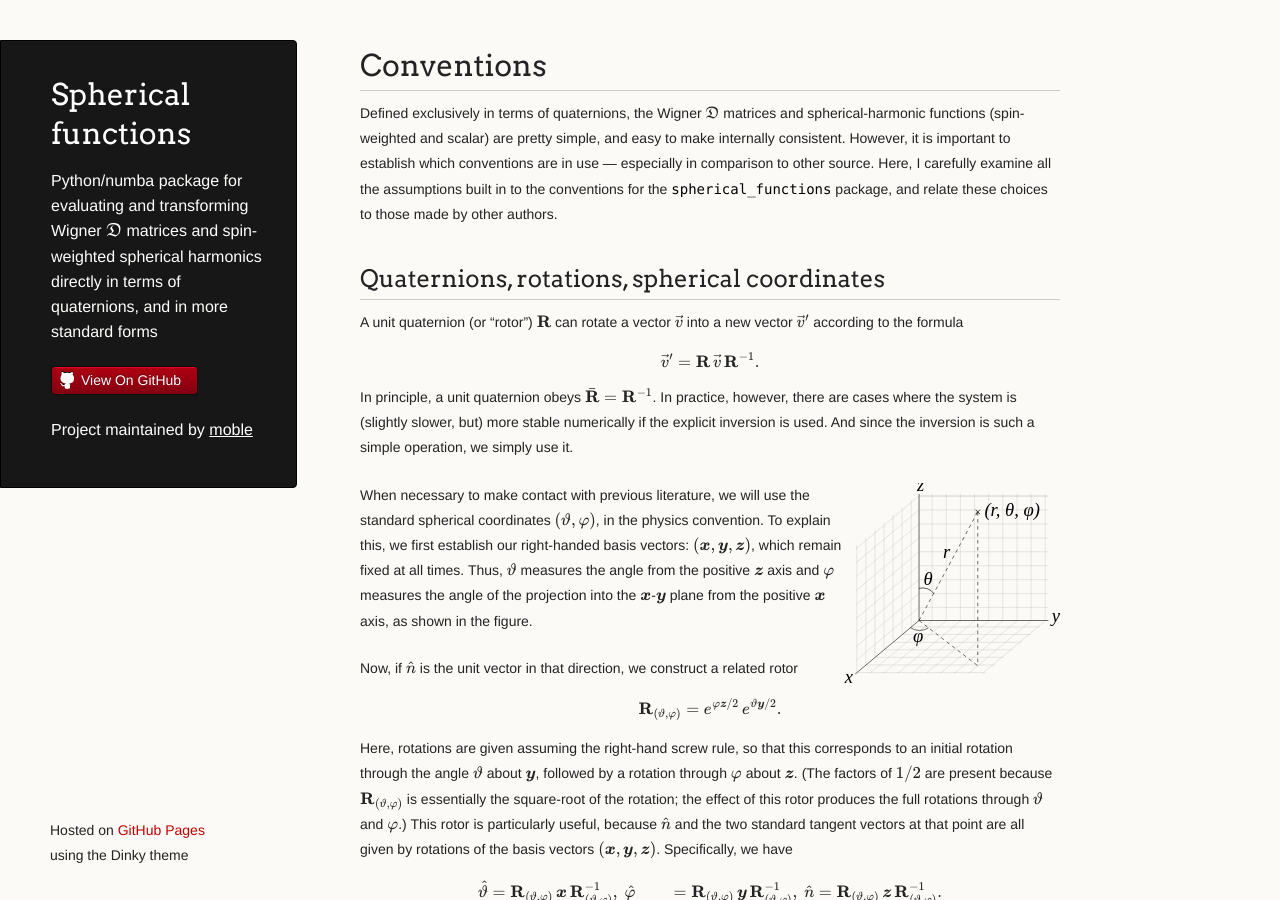
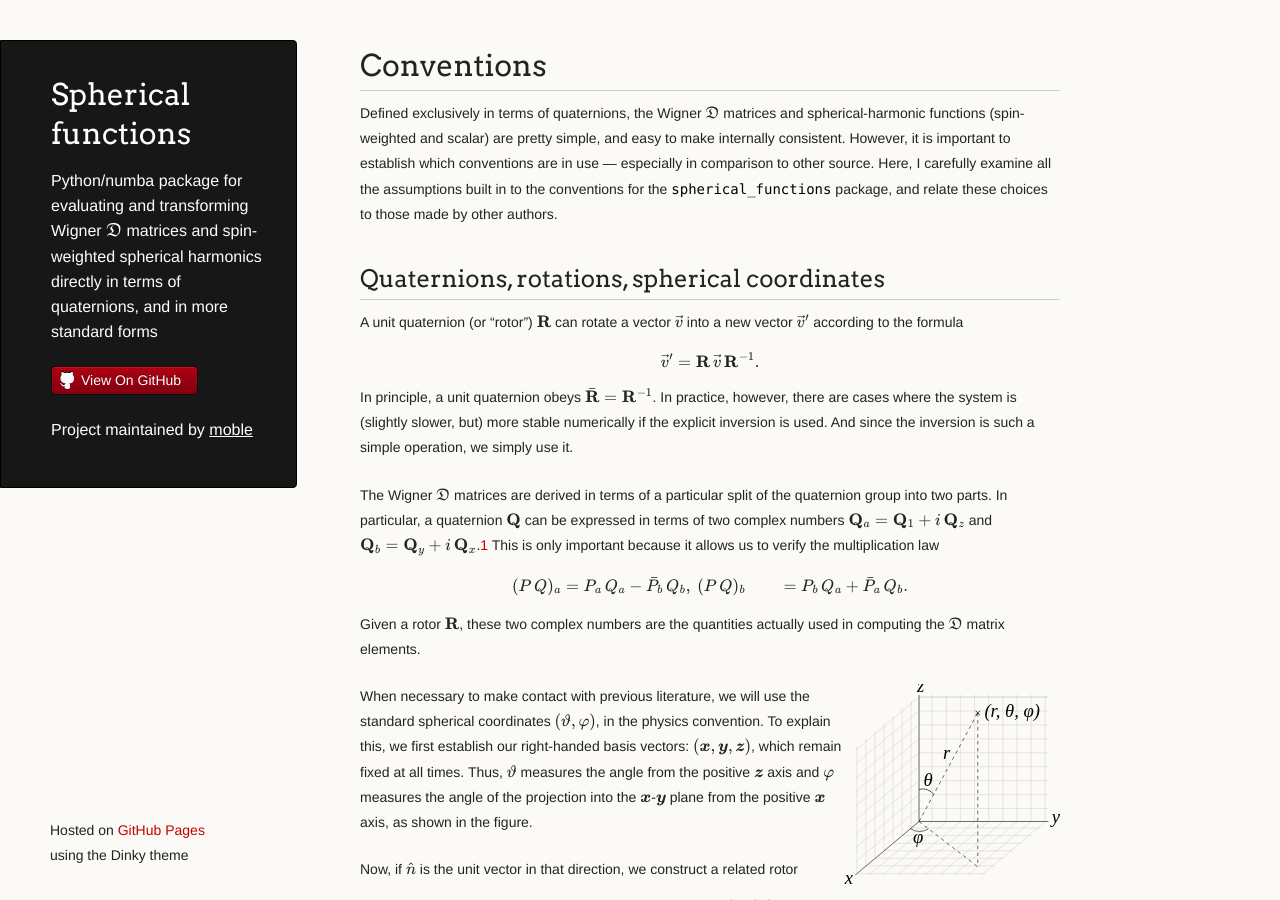
Before and after one commit to moble/spherical_functions, a Jekyll site: the page built from index.md, in a window 1280 px wide and 900 px high. Built offline with Jekyll 4.4.1, drawn with Linux system fonts in a browser that asks for light colours; formulas are drawn with MathJax 3; some of the changed text lies outside the part shown.

Commit message:
Mention the quaternion parts

````diff
--- a/index.md
+++ b/index.md
@@ -25,6 +25,20 @@ In principle, a unit quaternion obeys $\co{\rotor{R}} =
 system is (slightly slower, but) more stable numerically if the
 explicit inversion is used.  And since the inversion is such a simple
 operation, we simply use it.
+
+The Wigner $\mathfrak{D}$ matrices are derived in terms of a
+particular split of the quaternion group into two parts.  In
+particular, a quaternion $\quat{Q}$ can be expressed in terms of two
+complex numbers $\quat{Q}\_a = \quat{Q}\_1 + i\, \quat{Q}\_z$ and
+$\quat{Q}\_b = \quat{Q}\_y + i\, \quat{Q}\_x$.[^1] This is only
+important because it allows us to verify the multiplication law
+\begin{align}
+  (P\,Q)\_a &= P\_a\, Q\_a - \co{P}\_b\, Q\_b, \\\\
+  (P\,Q)\_b &= P\_b\, Q\_a + \co{P}\_a\, Q\_b.
+\end{align}
+Given a rotor $\rotor{R}$, these two complex numbers are the
+quantities actually used in computing the $\mathfrak{D}$ matrix
+elements.
 
 ![Spherical-coordinate system; By Andeggs, via Wikimedia Commons]({{ site.url }}/spherical_functions/images/3D_Spherical_Coords.svg){: style="float:right;height:200px"}
 
@@ -158,10 +172,20 @@ that
 WignerD[{j,m1,m2},psi,theta,phi]
 ```
 
-gives the function $\mathfrak{D}^j_{m_1,m_2}(\psi,\theta,\phi)$, and
+gives the function $\mathfrak{D}^j\_{m\_1,m\_2}(\psi,\theta,\phi)$, and
 the spherical harmonics are related to $\mathfrak{D}$ by
 
 \begin{equation}
   \mathfrak{D}^\ell\_{0,m}(0, \theta, \phi) =
   \sqrt{\frac{4\pi}{2\ell+1}} Y\_{\ell,m} (\theta, \phi).
 \end{equation}
+
+
+
+[^1]: This, of course, is not a productive way of *thinking about*
+      quaternions, but it is a very useful way of calculating with
+      them.  That is, this decomposition into two complex components
+      is something that the user probably does not need to worry
+      about.  It is, however, an isomorphism between quaternions and
+      the usual (awful) presentation of Pauli spinors as two-component
+      complex vectors.
````
